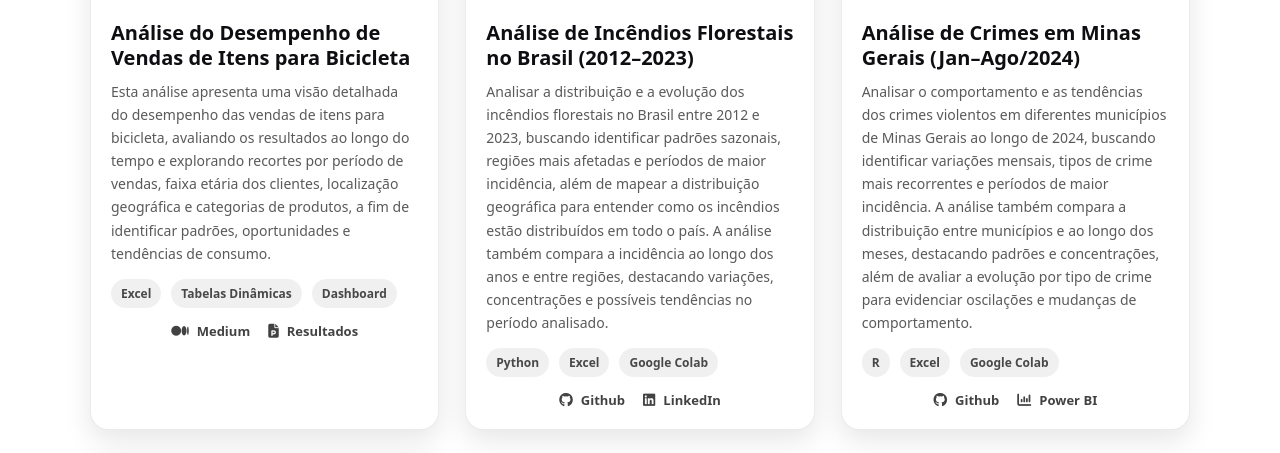
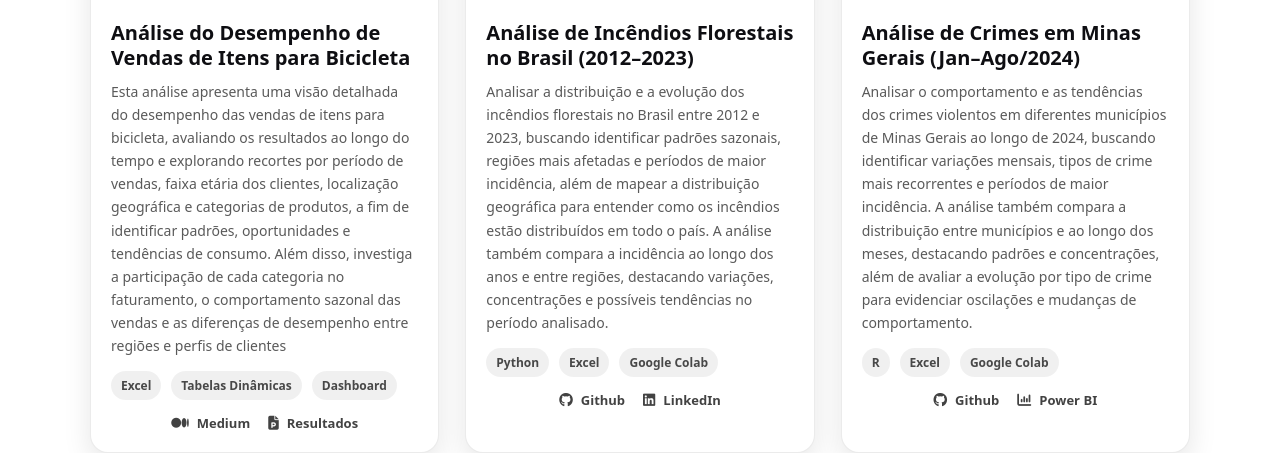
Before and after one commit to GutembergRodrigues/GutembergRodrigues.github.io, a Jekyll site: the page built from index.md, in a window 1280 px wide and 900 px high, scrolled down 1227 px, cut to the strip 178-631 px from the top of the window. Built offline with Jekyll 4.4.1, drawn with Linux system fonts in a browser that asks for light colours.

Commit message:
Update default.html

```diff
--- a/_layouts/default.html
+++ b/_layouts/default.html
@@ -100,9 +100,7 @@
               <div class="project-card__body">
                 <h3 class="project-card__title">Análise do Desempenho de Vendas de Itens para Bicicleta</h3>
                 <p class="project-card__desc">
-                 Esta análise apresenta uma visão detalhada do desempenho das vendas de itens para bicicleta, avaliando os resultados ao longo do tempo e explorando recortes por período de vendas, faixa etária dos clientes, localização geográfica e categorias de produtos, a fim de identificar padrões, oportunidades e tendências de consumo.
-
-
+                  Esta análise apresenta uma visão detalhada do desempenho das vendas de itens para bicicleta, avaliando os resultados ao longo do tempo e explorando recortes por período de vendas, faixa etária dos clientes, localização geográfica e categorias de produtos, a fim de identificar padrões, oportunidades e tendências de consumo. Além disso, investiga a participação de cada categoria no faturamento, o comportamento sazonal das vendas e as diferenças de desempenho entre regiões e perfis de clientes
                 </p>
 
                 <div class="project-card__tags">
```
